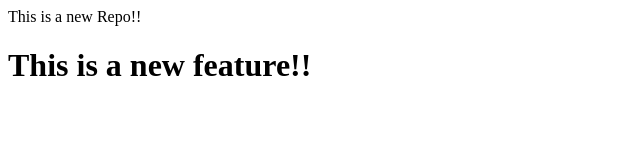
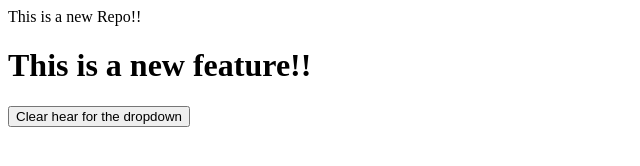
Before and after one commit to ParthChatupale/LocalRepo, a plain HTML site: page index.html in a window 1280 px wide. Shown: the whole page, without its empty margins (0-640 px from the left). Drawn offline with Linux system fonts and the light colour scheme.

Commit message:
Drop down button added !

```diff
--- a/index.html
+++ b/index.html
@@ -1,3 +1,4 @@
 <p>This is a new Repo!! </p>
 
 <h1> This is a new feature!! </h1>
+<button>Clear hear for the dropdown</button>
```
